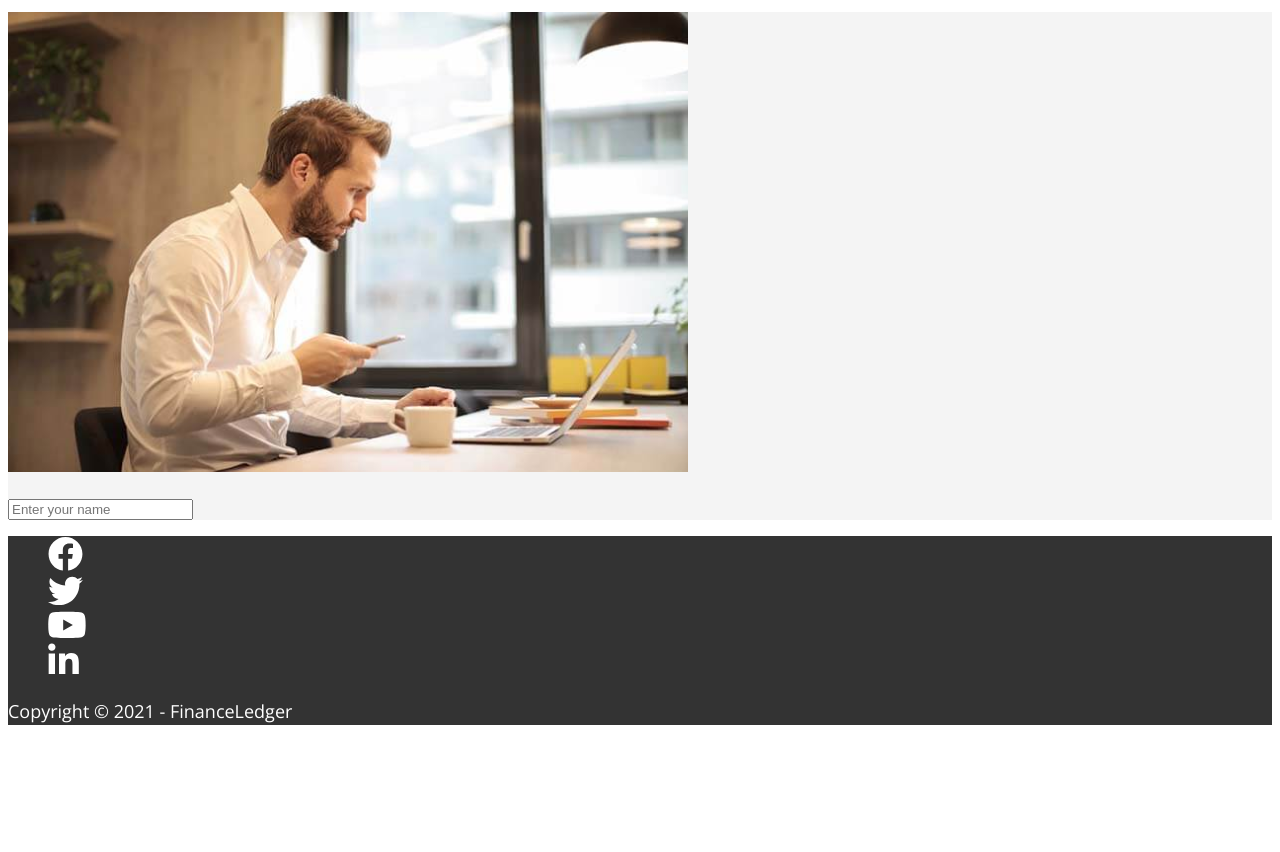
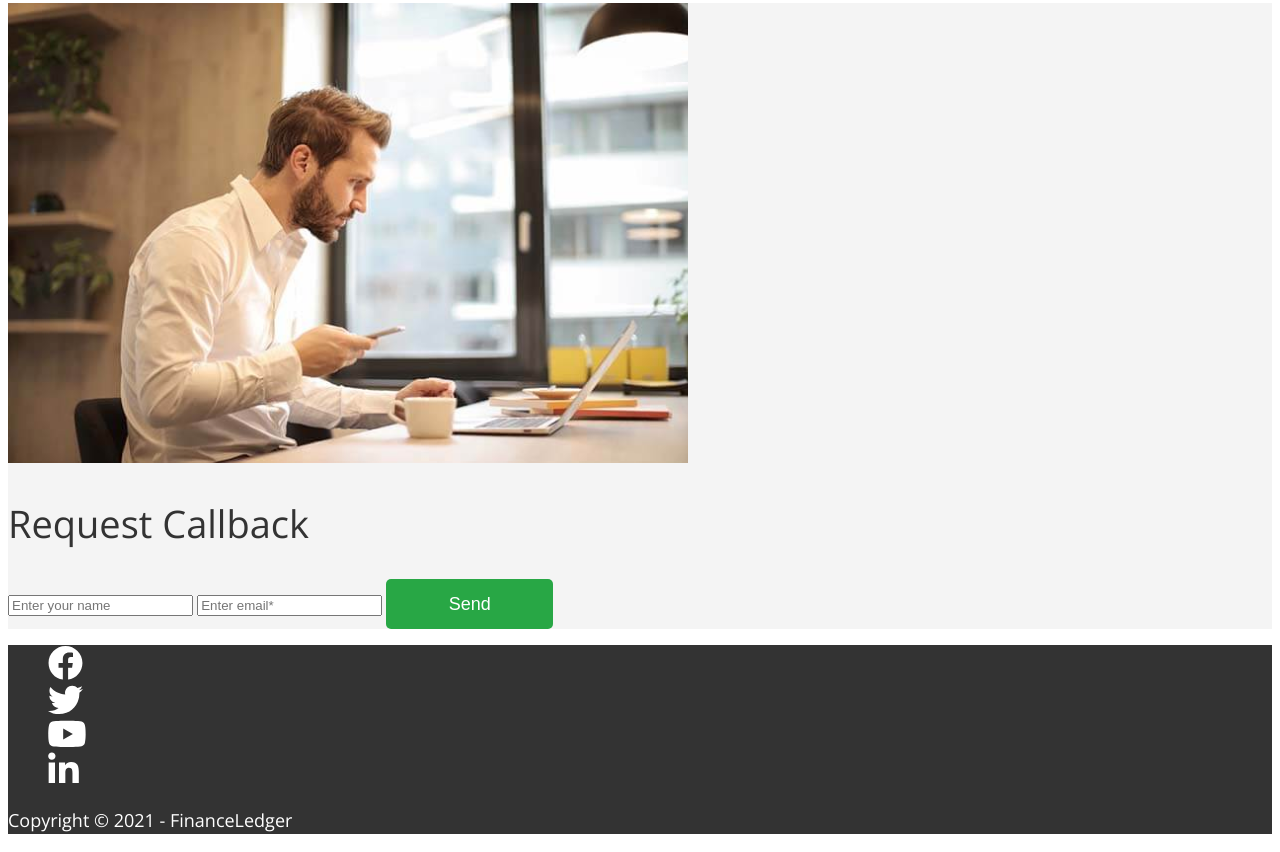
Before and after one commit to GoncharenkoO/Land, a plain HTML site: page index.html in a window 1280 px wide. Shown: the part 5905-6757 px from the top of the page. Before the commit the page ends 6648 px from the top, so only its background shows below. Drawn offline with nearby package versions, Linux system fonts and the light colour scheme.

Commit message:
Add form

```diff
--- a/css/styles.css
+++ b/css/styles.css
@@ -1,5 +1,5 @@
 :root {
-	--main-font: "Open Sans", sans-serif;
+  --main-font: 'Open Sans', sans-serif;
   --primary-text: #333333;
   --white-color: #ffffff;
   --background: #f4f4f4;
@@ -68,6 +68,10 @@ body {
 .btn.primary {
   background-color: transparent;
   border: 1px solid var(--white-color);
+}
+.btn.secondary {
+  font-size: 18px;
+  line-height: 1.38; /* 25/18 */
 }
 .btn:hover {
   background-color: var(--accent-color);
--- a/index.html
+++ b/index.html
@@ -171,16 +171,27 @@
           />
         </div>
         <div>
-          <h2></h2>
+          <h2 class="section-title">Request Callback</h2>
           <form action="">
+            <label for="">
+              <input
+                type="text"
+                name="name"
+                id="name-footer"
+                placeholder="Enter your name"
+                required
+              />
+            </label>
             <label for="">
               <input
                 type="text"
                 name="email"
                 id="email-footer"
-                placeholder="Enter your name"
+                placeholder="Enter email*"
+                required
               />
             </label>
+            <button class="btn secondary" type="submit">Send</button>
           </form>
         </div>
       </section>
```
Also changed, not shown: images/team/team2.png. Lines whose indentation alone changed are shown as unchanged.
